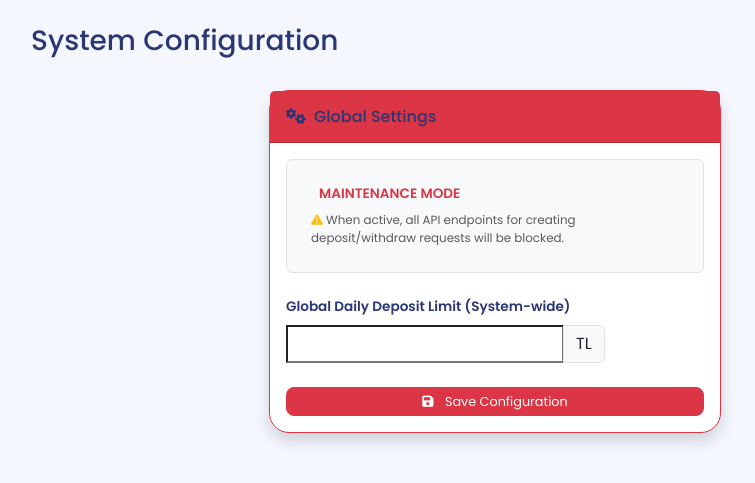
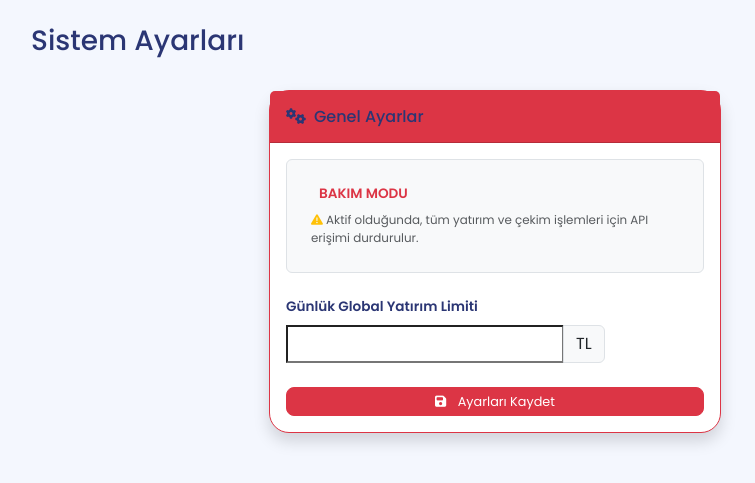
Before and after one commit to mrcengiz-owner/mra, a Django app: template templates/web/global_settings.html in a window 1280 px wide. Shown: the part 80-563 px from the top of the page, without its empty margins (285-1040 px from the left). Run offline with Django 5.2, Linux system fonts and the light colour scheme; the template is opened without the code that fills it, so the values that code supplies are empty, except form fields; tables that the repository leaves empty hold one stand-in row (values such as "Sample post"); form fields are guessed from the names that the template uses; some libraries are stand-ins or nearby versions.

Commit message:
Düzenlemeler4

```diff
--- a/paygate/settings.py
+++ b/paygate/settings.py
@@ -122,7 +122,7 @@ AUTH_PASSWORD_VALIDATORS = [
 # Internationalization
 # https://docs.djangoproject.com/en/5.0/topics/i18n/
 
-LANGUAGE_CODE = 'tr-tr'
+LANGUAGE_CODE = 'tr'
 
 from django.utils.translation import gettext_lazy as _
 
--- a/templates/web/global_settings.html
+++ b/templates/web/global_settings.html
@@ -4,14 +4,14 @@
 {% block content %}
 <div class="container-fluid">
     <div class="d-flex justify-content-between align-items-center mb-4">
-        <h2 class="h3 text-gray-800">{% trans "System Configuration" %}</h2>
+        <h2 class="h3 text-gray-800">{% trans "Sistem Ayarları" %}</h2>
     </div>
 
     <div class="row justify-content-center">
         <div class="col-lg-6">
             <div class="card card-custom shadow border-danger mb-4">
                 <div class="card-header py-3 bg-danger text-white">
-                    <h6 class="m-0 font-weight-bold"><i class="fas fa-cogs me-2"></i>{% trans "Global Settings" %}</h6>
+                    <h6 class="m-0 font-weight-bold"><i class="fas fa-cogs me-2"></i>{% trans "Genel Ayarlar" %}</h6>
                 </div>
                 <div class="card-body">
                     <form method="post">
@@ -19,15 +19,15 @@
 
                         <div class="mb-4 form-check form-switch p-4 bg-light rounded border">
                             {{ form.is_maintenance_mode }}
-                            <label class="form-check-label fw-bold ms-2 text-danger">{% trans "MAINTENANCE MODE" %}</label>
+                            <label class="form-check-label fw-bold ms-2 text-danger">{% trans "BAKIM MODU" %}</label>
                             <div class="form-text mt-2">
                                 <i class="fas fa-exclamation-triangle text-warning"></i>
-                                {% trans "When active, all API endpoints for creating deposit/withdraw requests will be blocked." %}
+                                {% trans "Aktif olduğunda, tüm yatırım ve çekim işlemleri için API erişimi durdurulur." %}
                             </div>
                         </div>
 
                         <div class="mb-4">
-                            <label class="form-label fw-bold">{% trans "Global Daily Deposit Limit (System-wide)" %}</label>
+                            <label class="form-label fw-bold">{% trans "Günlük Global Yatırım Limiti" %}</label>
                             <div class="input-group">
                                 {{ form.global_deposit_limit }}
                                 <span class="input-group-text">TL</span>
@@ -36,7 +36,7 @@
 
                         <div class="d-grid">
                             <button type="submit" class="btn btn-danger btn-lg">
-                                <i class="fas fa-save me-2"></i> {% trans "Save Configuration" %}
+                                <i class="fas fa-save me-2"></i> {% trans "Ayarları Kaydet" %}
                             </button>
                         </div>
                     </form>
--- a/web/api_views.py
+++ b/web/api_views.py
@@ -101,9 +101,11 @@ class CreateWithdrawalAPIView(APIView):
 from api.authentication import ApiKeyAuthentication
 from rest_framework.authentication import BasicAuthentication
 
+from rest_framework.permissions import AllowAny
+
 class DepositRequestAPIView(APIView):
     authentication_classes = [ApiKeyAuthentication]
-    permission_classes = [IsAuthenticatedClient]
+    permission_classes = [AllowAny]
     throttle_scope = 'deposit'
 
     def post(self, request, format=None):
```
Also changed, not shown: web/views_dealer.py (+14 -3 lines).
